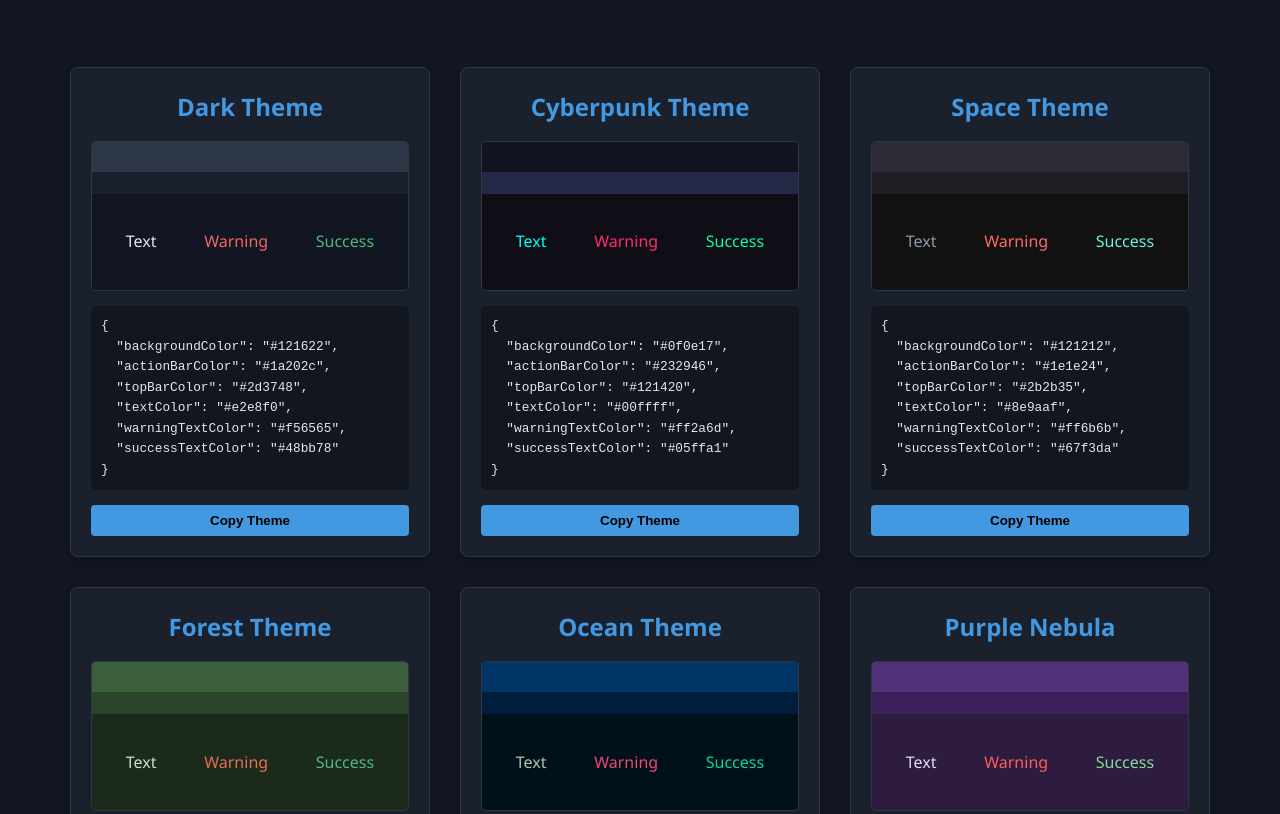
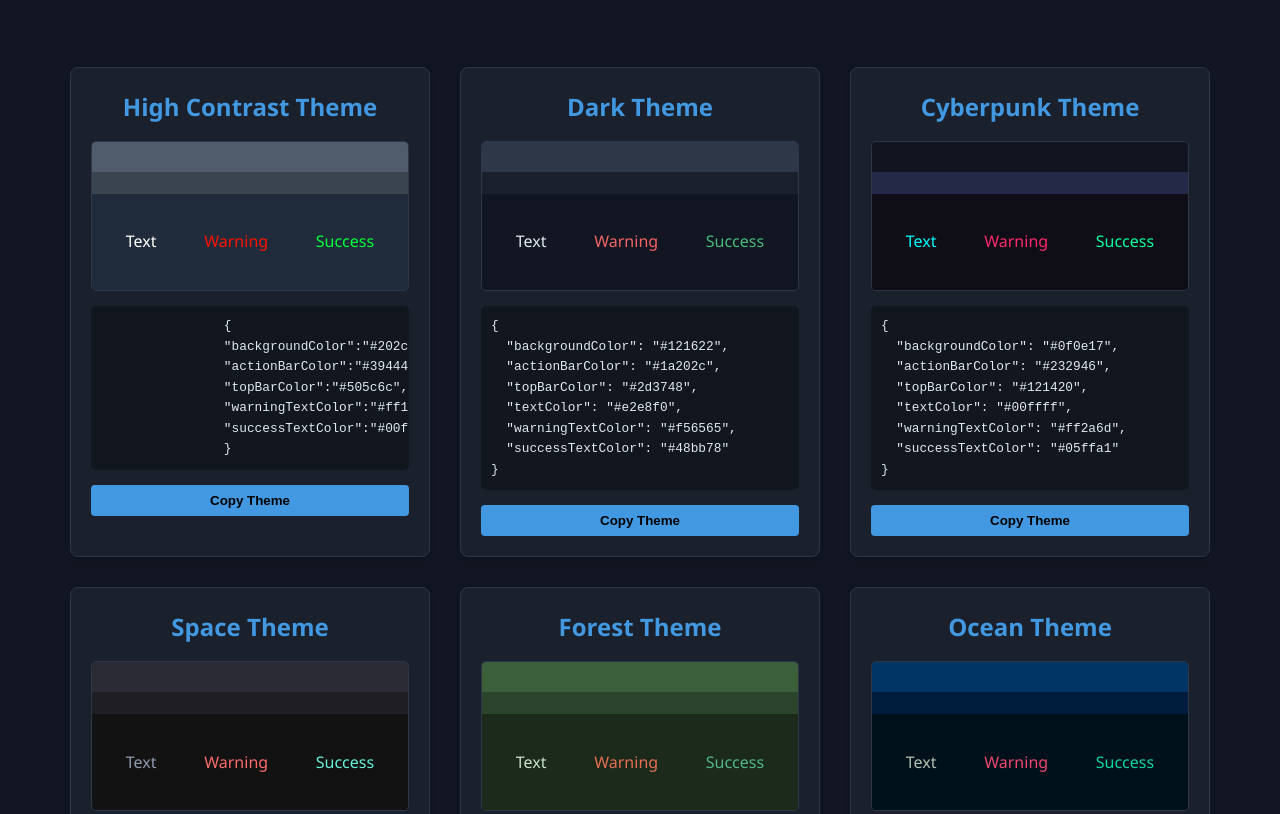
Before and after one commit to HiccyEugene/elethor-chameleon, a plain HTML site: page index.html in a window 1280 px wide. Shown: the part 519-1333 px from the top of the page. Drawn offline with Linux system fonts and the light colour scheme.

Commit message:
Update index.html

```diff
--- a/index.html
+++ b/index.html
@@ -29,6 +29,30 @@
     </section>
 
     <main class="theme-grid">
+        <!-- High Contrast Theme -->
+        <section class="theme-card">
+            <h2>High Contrast Theme</h2>
+            <div class="theme-preview">
+                <div class="preview-bar" style="background-color: #505c6c;"></div>
+                <div class="preview-action" style="background-color: #39444e;"></div>
+                <div class="preview-background" style="background-color: #202c3c;">
+                    <span style="color: #ffffff;">Text</span>
+                    <span style="color: #ff1100;">Warning</span>
+                    <span style="color: #00ff37;">Success</span>
+                </div>
+            </div>
+            <pre id="high-contrast-theme-json">
+                {
+                "backgroundColor":"#202c3c",
+                "actionBarColor":"#39444e",
+                "topBarColor":"#505c6c","textColor":"#ffffff",
+                "warningTextColor":"#ff1100",
+                "successTextColor":"#00ff37"
+                }
+</pre>
+            <button class="copy-btn" data-theme="high-contrast-theme-json">Copy Theme</button>
+        </section>
+
         <!-- Dark Theme -->
         <section class="theme-card">
             <h2>Dark Theme</h2>
@@ -215,7 +239,7 @@
     </main>
 
     <footer>
-        <p>© 2025 • Created by Eugene • <a href="https://github.com/HiccyEugene/elethor-themes">GitHub Repository</a></p>
+        <p>© 2025 • Created by <a href="https://elethor.com/profile/49979">Eugene</a> • <a href="https://github.com/HiccyEugene/elethor-themes">GitHub Repository</a></p>
     </footer>
 </body>
 </html>
```
